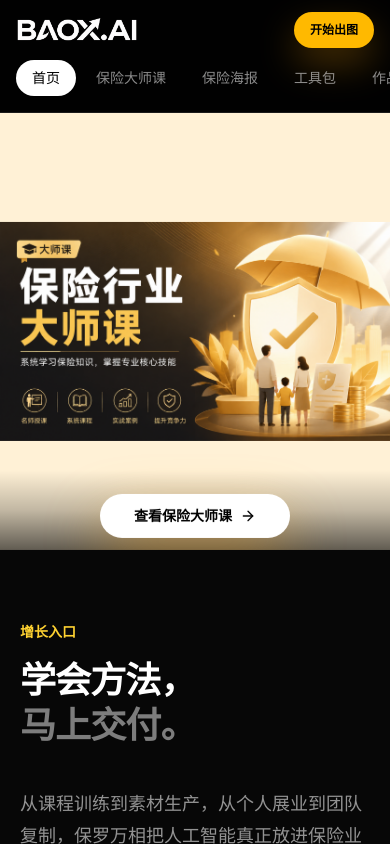
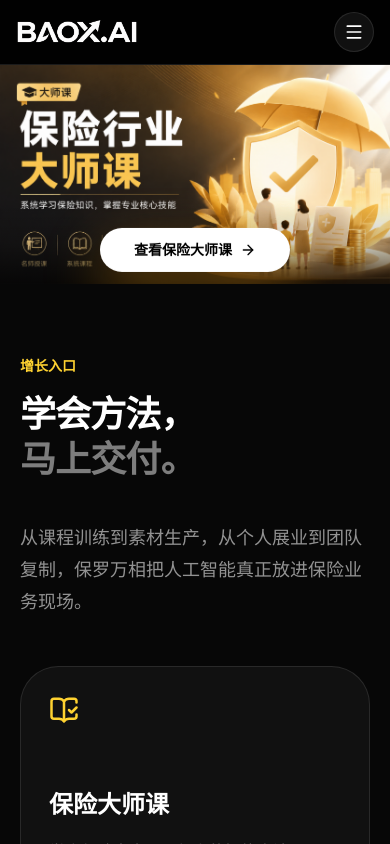
Before and after one commit to chuanqingdai/baox, a Next.js app: page / in a window 390 px wide. Shown: the top 844 px of the page. Built offline with nearby package versions, Linux system fonts and the light colour scheme.

Commit message:
Refine mobile header and home loading

```diff
--- a/src/app/BaoxPageChrome.tsx
+++ b/src/app/BaoxPageChrome.tsx
@@ -1,5 +1,6 @@
 import Link from "next/link";
 import type { ReactNode } from "react";
+import { Menu } from "lucide-react";
 
 const navItems = [
   { href: "/", label: "首页" },
@@ -19,7 +20,7 @@ export function BaoxPageChrome({ active, children }: BaoxPageChromeProps) {
   return (
     <main className="min-h-screen bg-[#070707] text-white">
       <header className="sticky top-0 z-40 border-b border-white/10 bg-black/78 backdrop-blur-2xl">
-        <div className="mx-auto flex min-h-16 w-full max-w-[1500px] flex-wrap items-center justify-between gap-3 px-4 py-3 sm:px-8 md:h-16 md:flex-nowrap md:py-0">
+        <div className="mx-auto flex min-h-16 w-full max-w-[1500px] items-center justify-between gap-3 px-4 py-3 sm:px-8 md:h-16 md:py-0">
           <Link href="/" className="inline-flex items-center gap-3" aria-label="保罗万相首页">
             <img
               src="/insurance/baox-original/BOAX-LOGO-W.png"
@@ -27,12 +28,12 @@ export function BaoxPageChrome({ active, children }: BaoxPageChromeProps) {
               className="h-6 w-auto max-w-[128px] object-contain sm:h-7 sm:max-w-[150px]"
             />
           </Link>
-          <nav className="order-3 -mx-4 flex w-[calc(100%+2rem)] items-center gap-1 overflow-x-auto px-4 pb-1 md:order-none md:mx-0 md:w-auto md:overflow-visible md:px-0 md:pb-0">
+          <nav className="hidden items-center gap-1 md:flex">
             {navItems.map((item) => (
               <Link
                 key={item.href}
                 href={item.href}
-                className={`shrink-0 whitespace-nowrap rounded-full px-4 py-2 text-sm font-medium transition ${
+                className={`inline-flex items-center justify-center whitespace-nowrap rounded-full px-4 py-2 text-sm font-medium transition ${
                   active === item.href ? "bg-white text-black" : "text-white/54 hover:bg-white/10 hover:text-white"
                 }`}
               >
@@ -40,12 +41,24 @@ export function BaoxPageChrome({ active, children }: BaoxPageChromeProps) {
               </Link>
             ))}
           </nav>
-          <Link
-            href="https://baox.ai/index.html"
-            className="inline-flex h-9 items-center justify-center rounded-full bg-amber-400 px-4 text-xs font-black text-black shadow-[0_16px_36px_rgba(245,158,11,0.28)] transition hover:bg-amber-300 sm:h-10 sm:px-5 sm:text-sm"
-          >
-            开始出图
-          </Link>
+          <details className="baox-mobile-menu relative md:hidden">
+            <summary className="inline-flex h-10 w-10 list-none items-center justify-center rounded-full border border-white/10 bg-white/[0.06] text-white transition hover:bg-white/10">
+              <Menu size={20} />
+            </summary>
+            <nav className="absolute right-0 top-12 z-50 w-56 rounded-[1.4rem] border border-white/10 bg-[#090909]/96 p-2 shadow-[0_28px_90px_rgba(0,0,0,0.48)] backdrop-blur-2xl">
+              {navItems.map((item) => (
+                <Link
+                  key={item.href}
+                  href={item.href}
+                  className={`flex min-h-11 items-center rounded-full px-4 text-sm font-bold transition ${
+                    active === item.href ? "bg-white text-black" : "text-white/62 hover:bg-white/10 hover:text-white"
+                  }`}
+                >
+                  {item.label}
+                </Link>
+              ))}
+            </nav>
+          </details>
         </div>
       </header>
 
--- a/src/app/globals.css
+++ b/src/app/globals.css
@@ -21,6 +21,7 @@
 
 html {
   scroll-behavior: smooth;
+  overflow-x: hidden;
 }
 
 body {
@@ -32,16 +33,40 @@ body {
     "Microsoft YaHei", sans-serif;
   scrollbar-width: thin;
   scrollbar-color: rgba(245, 158, 11, 0.5) transparent;
+  overflow-x: hidden;
 }
 
 img {
   display: block;
 }
 
+.baox-mobile-menu > summary::-webkit-details-marker {
+  display: none;
+}
+
 .baox-hero-frame {
   height: min(56.25vw, calc(100svh - 4.125rem));
   min-height: 430px;
   max-height: 860px;
+}
+
+.baox-home-banner-image {
+  max-width: min(100vw, calc((100svh - 4.125rem) * 1.777));
+  filter: drop-shadow(0 34px 80px rgba(0, 0, 0, 0.42));
+}
+
+.baox-home-banner-backdrop {
+  opacity: 0.42;
+  filter: blur(28px) saturate(1.14) brightness(0.72);
+  transform: scale(1.08);
+}
+
+.baox-home-banner-edge-left {
+  background: linear-gradient(90deg, rgba(7, 7, 7, 0.52), transparent);
+}
+
+.baox-home-banner-edge-right {
+  background: linear-gradient(270deg, rgba(7, 7, 7, 0.42), transparent);
 }
 
 .baox-subhero {
@@ -86,8 +111,21 @@ img {
 
 @media (max-width: 767px) {
   .baox-hero-frame {
-    height: min(112vw, calc(100svh - 7.5rem));
-    min-height: 360px;
+    height: auto;
+    min-height: 0;
+    aspect-ratio: 1672 / 941;
+  }
+
+  .baox-home-banner-image {
+    height: auto;
+    max-width: none;
+    width: 100%;
+  }
+
+  .baox-home-banner-backdrop {
+    opacity: 0.24;
+    filter: blur(18px) saturate(1.05) brightness(0.62);
+    transform: scale(1.03);
   }
 
   .baox-subhero {
--- a/src/app/page.tsx
+++ b/src/app/page.tsx
@@ -7,6 +7,7 @@ import {
   BookOpenCheck,
   FileText,
   Layers3,
+  Menu,
   MessageSquareText,
   WandSparkles,
   Wrench,
@@ -111,9 +112,9 @@ export default function BaoxNewHomePage() {
               transition: transform 260ms ease, box-shadow 260ms ease, background-color 260ms ease;
             }
             [data-baox-reveal] {
-              opacity: 0;
-              transform: translateY(28px);
-              transition: opacity 760ms ease, transform 760ms cubic-bezier(0.22, 1, 0.36, 1);
+              opacity: 1;
+              transform: translateY(0);
+              transition: opacity 520ms ease, transform 520ms cubic-bezier(0.22, 1, 0.36, 1);
               transition-delay: var(--baox-delay, 0ms);
             }
             [data-baox-reveal].is-visible {
@@ -141,46 +142,27 @@ export default function BaoxNewHomePage() {
               const initBaoxMotion = () => {
                 const reduceMotion = window.matchMedia("(prefers-reduced-motion: reduce)").matches;
                 const revealItems = [...document.querySelectorAll("[data-baox-reveal]")];
-                if (reduceMotion) {
-                  revealItems.forEach((item) => item.classList.add("is-visible"));
-                  return;
-                }
-                const showReveal = (item) => {
-                  item.classList.add("is-visible");
-                  if (observer) observer.unobserve(item);
-                };
-                const revealNearbyItems = () => {
-                  const viewportHeight = window.innerHeight || document.documentElement.clientHeight;
-                  revealItems.forEach((item) => {
-                    if (item.classList.contains("is-visible")) return;
-                    const rect = item.getBoundingClientRect();
-                    if (rect.top < viewportHeight * 1.12 && rect.bottom > -viewportHeight * 0.18) {
-                      showReveal(item);
-                    }
+                revealItems.forEach((item) => item.classList.add("is-visible"));
+
+                const preloadPageImages = () => {
+                  const sources = [...document.querySelectorAll("main img")]
+                    .map((img) => img.currentSrc || img.src)
+                    .filter(Boolean);
+                  [...new Set(sources)].forEach((src) => {
+                    const image = new Image();
+                    image.decoding = "async";
+                    image.src = src;
                   });
                 };
-                let ticking = false;
-                let observer = null;
-                observer = new IntersectionObserver((entries) => {
-                  entries.forEach((entry) => {
-                    if (entry.isIntersecting) {
-                      showReveal(entry.target);
-                    }
-                  });
-                }, { rootMargin: "18% 0px 18% 0px", threshold: 0.01 });
-                revealItems.forEach((item) => observer.observe(item));
-                revealNearbyItems();
-                window.setTimeout(revealNearbyItems, 120);
-                window.setTimeout(revealNearbyItems, 520);
-                window.setTimeout(() => revealItems.forEach(showReveal), 1800);
-                window.addEventListener("scroll", () => {
-                  if (ticking) return;
-                  ticking = true;
-                  window.requestAnimationFrame(() => {
-                    revealNearbyItems();
-                    ticking = false;
-                  });
-                }, { passive: true });
+
+                const firstHeroImage = document.querySelector(".baox-home-banner-image");
+                if (!reduceMotion && firstHeroImage && !firstHeroImage.complete) {
+                  firstHeroImage.addEventListener("load", preloadPageImages, { once: true });
+                  firstHeroImage.addEventListener("error", preloadPageImages, { once: true });
+                  window.setTimeout(preloadPageImages, 1200);
+                } else {
+                  window.setTimeout(preloadPageImages, 120);
+                }
 
                 document.querySelectorAll("[data-baox-tilt]").forEach((card) => {
                   card.addEventListener("mousemove", (event) => {
@@ -206,7 +188,7 @@ export default function BaoxNewHomePage() {
       </Script>
 
       <header className="sticky top-0 z-40 border-b border-white/10 bg-black/78 backdrop-blur-2xl">
-        <div className="mx-auto flex min-h-16 w-full max-w-[1500px] flex-wrap items-center justify-between gap-3 px-4 py-3 sm:px-8 md:h-16 md:flex-nowrap md:py-0">
+        <div className="mx-auto flex min-h-16 w-full max-w-[1500px] items-center justify-between gap-3 px-4 py-3 sm:px-8 md:h-16 md:py-0">
           <Link href="/" className="inline-flex items-center gap-3" aria-label="保罗万相首页">
             <img
               src="/insurance/baox-original/BOAX-LOGO-W.png"
@@ -214,12 +196,12 @@ export default function BaoxNewHomePage() {
               className="h-6 w-auto max-w-[128px] object-contain sm:h-7 sm:max-w-[150px]"
             />
           </Link>
-          <nav className="order-3 -mx-4 flex w-[calc(100%+2rem)] items-center gap-1 overflow-x-auto px-4 pb-1 md:order-none md:mx-0 md:w-auto md:overflow-visible md:px-0 md:pb-0">
+          <nav className="hidden items-center gap-1 md:flex">
             {navItems.map((item) => (
               <Link
                 key={item.href}
                 href={item.href}
-                className={`shrink-0 whitespace-nowrap rounded-full px-4 py-2 text-sm font-medium transition ${
+                className={`inline-flex items-center justify-center whitespace-nowrap rounded-full px-4 py-2 text-sm font-medium transition ${
                   item.href === "/" ? "bg-white text-black" : "text-white/54 hover:bg-white/10 hover:text-white"
                 }`}
               >
@@ -227,12 +209,24 @@ export default function BaoxNewHomePage() {
               </Link>
             ))}
           </nav>
-          <Link
-            href="https://baox.ai/index.html"
-            className="inline-flex h-9 items-center justify-center rounded-full bg-amber-400 px-4 text-xs font-black text-black shadow-[0_16px_36px_rgba(245,158,11,0.28)] transition hover:bg-amber-300 sm:h-10 sm:px-5 sm:text-sm"
-          >
-            开始出图
-          </Link>
+          <details className="baox-mobile-menu relative md:hidden">
+            <summary className="inline-flex h-10 w-10 list-none items-center justify-center rounded-full border border-white/10 bg-white/[0.06] text-white transition hover:bg-white/10">
+              <Menu size={20} />
+            </summary>
+            <nav className="absolute right-0 top-12 z-50 w-56 rounded-[1.4rem] border border-white/10 bg-[#090909]/96 p-2 shadow-[0_28px_90px_rgba(0,0,0,0.48)] backdrop-blur-2xl">
+              {navItems.map((item) => (
+                <Link
+                  key={item.href}
+                  href={item.href}
+                  className={`flex min-h-11 items-center rounded-full px-4 text-sm font-bold transition ${
+                    item.href === "/" ? "bg-white text-black" : "text-white/62 hover:bg-white/10 hover:text-white"
+                  }`}
+                >
+                  {item.label}
+                </Link>
+              ))}
+            </nav>
+          </details>
         </div>
       </header>
 
@@ -241,18 +235,23 @@ export default function BaoxNewHomePage() {
         <div className="absolute inset-0 bg-[radial-gradient(circle_at_18%_18%,rgba(245,158,11,0.16),transparent_30%),radial-gradient(circle_at_82%_22%,rgba(20,184,166,0.13),transparent_30%),linear-gradient(180deg,#111_0%,#070707_86%)]" />
         <div className="absolute inset-x-0 bottom-0 h-20 bg-gradient-to-t from-[#070707] to-transparent" />
         <div className="relative flex w-full flex-col justify-start">
-          <div className="baox-hero-media baox-hero-frame relative w-full overflow-hidden rounded-none bg-black shadow-[0_44px_120px_rgba(0,0,0,0.52)]">
+          <div className="baox-hero-media baox-hero-frame relative w-full overflow-hidden rounded-none bg-[#070707] shadow-[0_44px_120px_rgba(0,0,0,0.52)]">
             {heroBanners.map((banner, index) => (
               <Link
                 key={banner.title}
                 href={banner.href}
                 aria-label={banner.cta}
-                className={`baox-banner-slide group absolute inset-0 overflow-hidden rounded-none bg-[#fff1d6] outline-none transition ${
+                className={`baox-banner-slide group absolute inset-0 overflow-hidden rounded-none bg-[#070707] outline-none transition ${
                   index === 0 ? "" : "opacity-0"
                 }`}
               >
-                <img src={banner.image} alt={banner.title} className="h-full w-full !rounded-none object-contain transition duration-700 group-hover:scale-[1.01]" />
-                <div className="pointer-events-none absolute inset-x-0 bottom-0 z-10 flex h-20 items-end justify-center bg-gradient-to-t from-black/62 via-black/24 to-transparent p-3 sm:h-28 sm:p-5">
+                <div className="absolute inset-0 bg-[linear-gradient(90deg,#070707_0%,#1a1006_22%,#2a1908_50%,#160e06_78%,#070707_100%)]" />
+                <img src={banner.image} alt="" aria-hidden="true" className="baox-home-banner-backdrop absolute inset-0 h-full w-full !rounded-none object-cover" />
+                <div className="absolute inset-0 bg-[radial-gradient(circle_at_78%_24%,rgba(255,232,176,0.28),transparent_30%),radial-gradient(circle_at_28%_42%,rgba(245,158,11,0.12),transparent_32%),linear-gradient(180deg,rgba(7,7,7,0.16),rgba(7,7,7,0.28))]" />
+                <img src={banner.image} alt={banner.title} className="baox-home-banner-image relative mx-auto h-full w-auto !rounded-none object-contain transition duration-700 group-hover:scale-[1.006]" />
+                <div className="baox-home-banner-edge baox-home-banner-edge-left pointer-events-none absolute inset-y-0 left-0 z-10 hidden w-[10vw] sm:block" />
+                <div className="baox-home-banner-edge baox-home-banner-edge-right pointer-events-none absolute inset-y-0 right-0 z-10 hidden w-[10vw] sm:block" />
+                <div className="pointer-events-none absolute inset-x-0 bottom-0 z-20 flex h-20 items-end justify-center bg-gradient-to-t from-black/70 via-black/20 to-transparent p-3 sm:h-28 sm:p-5">
                   <span
                     className={`inline-flex h-11 min-w-[190px] items-center justify-center gap-2 rounded-full px-5 text-sm font-black shadow-[0_24px_58px_rgba(245,158,11,0.42)] transition group-hover:-translate-y-1 sm:h-14 sm:min-w-[260px] sm:gap-3 sm:px-7 sm:text-lg ${
                       index === 0 ? "bg-amber-400 text-black" : "bg-white text-black"
```
